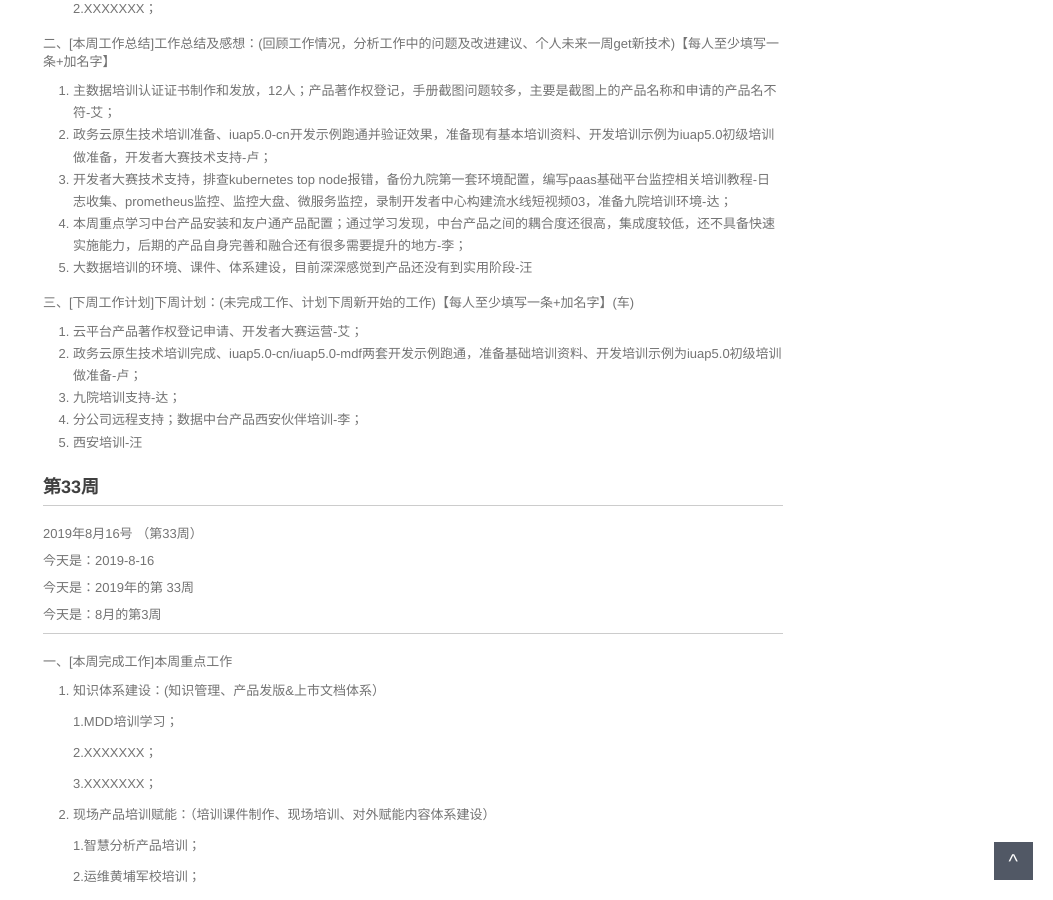
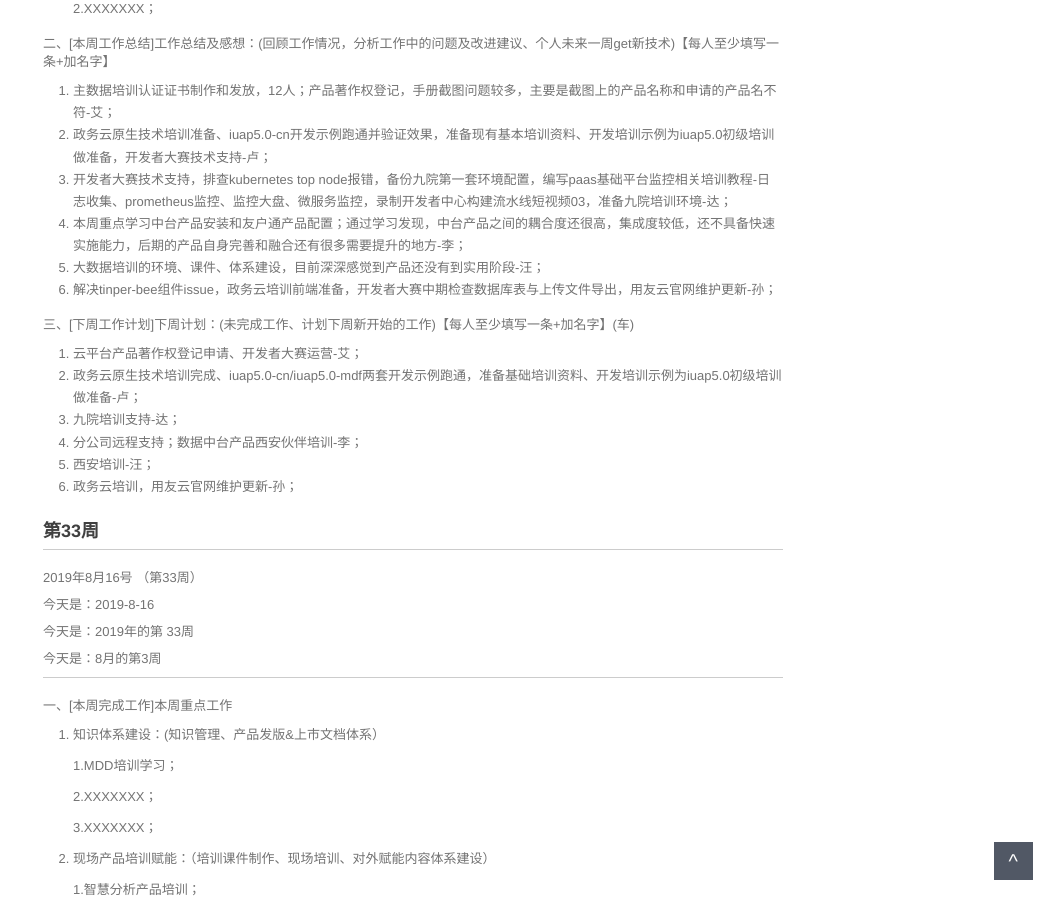
Before and after one commit to walllFlower/blog, a Jekyll site: the page built from _posts/2018-07-17-day_report_cxz.md, in a window 1280 px wide and 900 px high, scrolled down 1222 px. Shown: the whole window, without its empty margins (227-1280 px from the left). Built offline with Jekyll 4.4.1, drawn with Linux system fonts in a browser that asks for light colours; comment, search, counter and statistics services are not loaded.

Commit message:
Update 2018-07-17-day_report_cxz.md

```diff
--- a/_posts/2018-07-17-day_report_cxz.md
+++ b/_posts/2018-07-17-day_report_cxz.md
@@ -77,7 +77,8 @@ categories: 技术运营工作周报
 2. 政务云原生技术培训准备、iuap5.0-cn开发示例跑通并验证效果，准备现有基本培训资料、开发培训示例为iuap5.0初级培训做准备，开发者大赛技术支持-卢；
 3. 开发者大赛技术支持，排查kubernetes top node报错，备份九院第一套环境配置，编写paas基础平台监控相关培训教程-日志收集、prometheus监控、监控大盘、微服务监控，录制开发者中心构建流水线短视频03，准备九院培训环境-达；
 4. 本周重点学习中台产品安装和友户通产品配置；通过学习发现，中台产品之间的耦合度还很高，集成度较低，还不具备快速实施能力，后期的产品自身完善和融合还有很多需要提升的地方-李；
-5. 大数据培训的环境、课件、体系建设，目前深深感觉到产品还没有到实用阶段-汪
+5. 大数据培训的环境、课件、体系建设，目前深深感觉到产品还没有到实用阶段-汪；
+6. 解决tinper-bee组件issue，政务云培训前端准备，开发者大赛中期检查数据库表与上传文件导出，用友云官网维护更新-孙；
 
 三、[下周工作计划]下周计划：(未完成工作、计划下周新开始的工作)【每人至少填写一条+加名字】(车)
 
@@ -85,8 +86,8 @@ categories: 技术运营工作周报
 2. 政务云原生技术培训完成、iuap5.0-cn/iuap5.0-mdf两套开发示例跑通，准备基础培训资料、开发培训示例为iuap5.0初级培训做准备-卢；
 3. 九院培训支持-达；
 4. 分公司远程支持；数据中台产品西安伙伴培训-李；
-5. 西安培训-汪
-
+5. 西安培训-汪；
+7. 政务云培训，用友云官网维护更新-孙；
 
 
 ###  第33周
```
